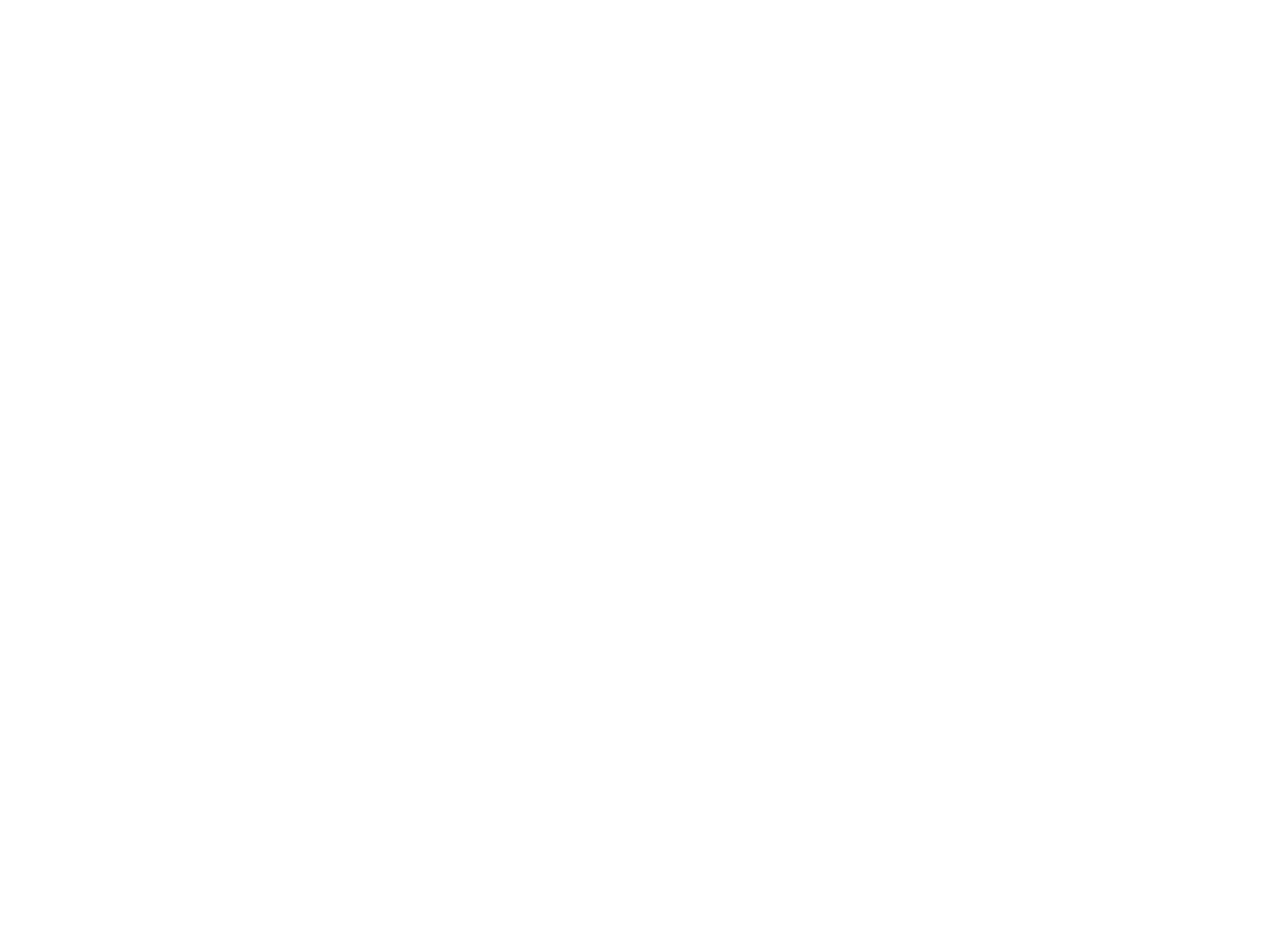
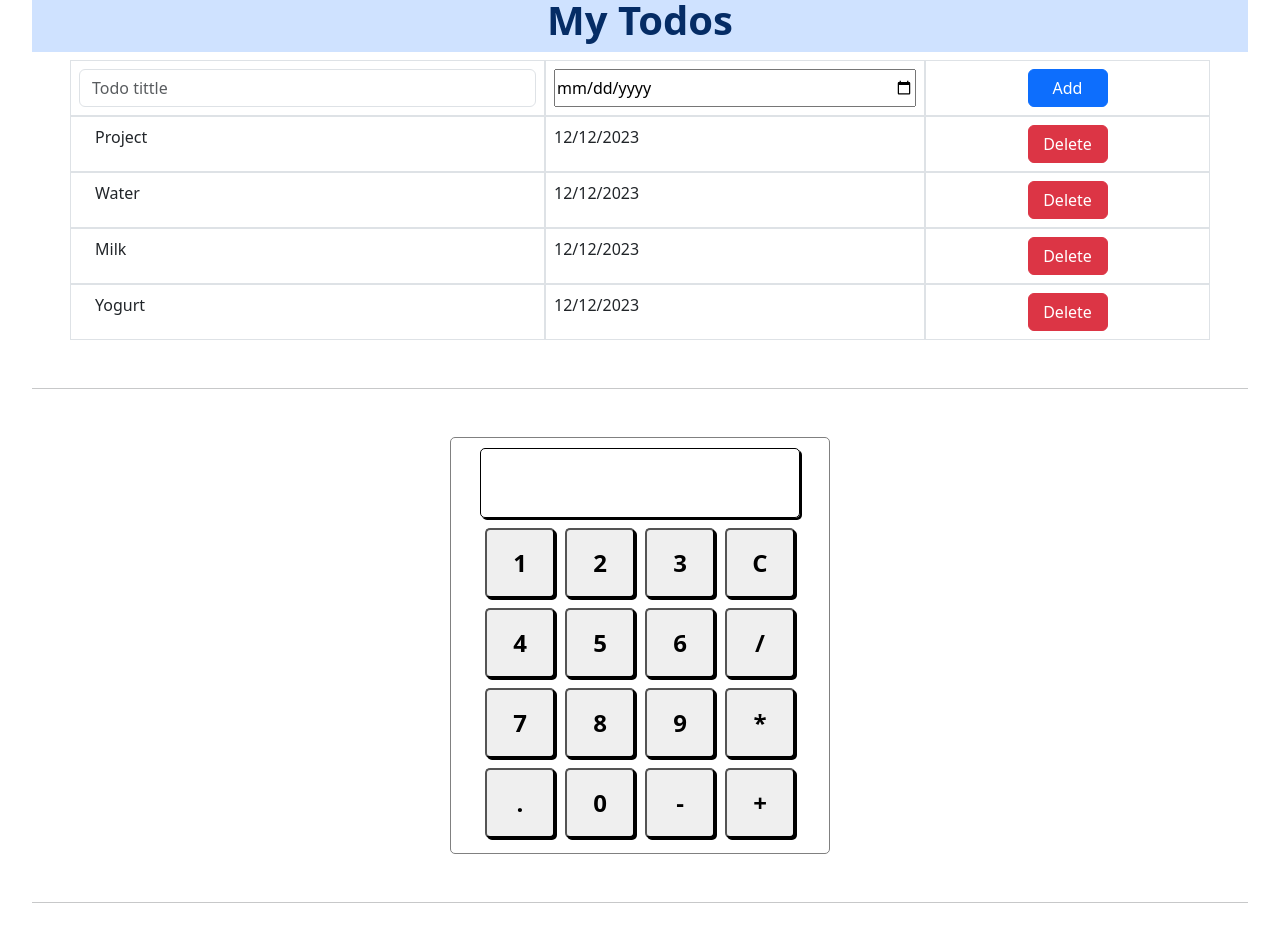
Before and after one commit to AS007R/React, a React (Vite) app in the folder my-clock/: page / in a window 1280 px wide. Shown: the part 620-1562 px from the top of the page. Before the commit the page ends 800 px from the top, so only its background shows below. Built offline with nearby package versions, Linux system fonts and the light colour scheme.

Commit message:
React components and map function practiced with todo list and calculator gui projects.

```diff
--- a/my-clock/src/App.css
+++ b/my-clock/src/App.css
@@ -10,3 +10,6 @@
   font-size: larger;
   color: brown;
 }
+.btn-width{
+  width: 80px;
+}
--- a/my-clock/src/App.tsx
+++ b/my-clock/src/App.tsx
@@ -4,6 +4,8 @@
 import Time from "./components/Time";
 import ClockHeading from "./components/ClockHeading";
 import HealthyFood from "./components/HealthyFood";
+import Todo from "./components/todo/Todo";
+import Calculator from "./components/calculator/calculator";
 function App() {
   return (
     <>
@@ -13,6 +15,12 @@
       <hr className="my-5" />
       <HealthyFood />
       <hr className="my-5" />
+      <Todo />
+      <hr className="my-5" />
+
+      <Calculator />
+
+      <hr className="my-5" />
     </>
   );
 }
--- a/my-clock/src/components/HealthyFood.tsx
+++ b/my-clock/src/components/HealthyFood.tsx
@@ -1,13 +1,33 @@
+"use client";
+import { useState } from "react";
 const HealthyFood = () => {
+  const [show, setShow] = useState(true);
+
   const foods: string[] = ["Green Vegitables", "Rice", "Milk", "Salad", "Dal"];
+  function clickHealth() {
+    setShow(!show);
+  }
+
   return (
     <>
-      <h1 className="fw-bold ">healthy Foods</h1>
-      <ul className="list-group">
-        {foods.map((item) => (
-          <li className="list-group-item">{item}</li>
-        ))}
-      </ul>
+      <h1
+        className="fw-bold "
+        style={{ cursor: "pointer" }}
+        onClick={clickHealth}
+      >
+        Healthy Foods
+      </h1>
+      {show ? (
+        <ul className="list-group">
+          {foods.map((item) => (
+            <li key={item} className="list-group-item">
+              {item}
+            </li>
+          ))}
+        </ul>
+      ) : (
+        <p>Want to see Healty Foods</p>
+      )}
     </>
   );
 };
--- /dev/null
+++ b/my-clock/src/components/calculator/Calculator.module.css
@@ -0,0 +1,31 @@
+.calc {
+  width: 380px;
+  border: 1px solid gray;
+  margin-left: auto;
+  margin-right: auto;
+  border-radius: 5px;
+  padding: 10px;
+}
+.display{
+  width: 320px;
+  margin: auto;
+  margin-bottom: 5px;
+  height: 70px;
+  border: 1px solid black;
+  font-size: x-large;
+  border-radius: 5px;
+  color: black;
+  text-align: left;
+  padding: 5px;
+  box-shadow: 2px 2px;
+}
+.btnCalc{
+  width: 70px;
+  height: 70px;
+  border-radius: 5px;
+  margin: 5px;
+  font-size: x-large;
+  font-weight: bold;
+  box-shadow: 2px 2px;
+
+}
--- /dev/null
+++ b/my-clock/src/components/calculator/Calculator.tsx
@@ -0,0 +1,36 @@
+import styles from "./Calculator.module.css";
+
+const Calculator = () => {
+  const btnText = [
+    "1",
+    "2",
+    "3",
+    "C",
+    "4",
+    "5",
+    "6",
+    "/",
+    "7",
+    "8",
+    "9",
+    "*",
+    ".",
+    "0",
+    "-",
+    "+",
+  ];
+  return (
+    <div className={styles.calc}>
+      <div>
+        <p className={styles.display}></p>
+      </div>
+      <div className="d-flex flex-row justify-content-center flex-wrap    ">
+        {btnText.map((item) => (
+          <button className={styles.btnCalc}>{item}</button>
+        ))}
+      </div>
+    </div>
+  );
+};
+
+export default Calculator;
--- /dev/null
+++ b/my-clock/src/components/todo/AddTodo.tsx
@@ -0,0 +1,27 @@
+function AddTodo() {
+  return (
+    <>
+      <div className="container">
+        <div className="row">
+          <div className="col-5 border p-2 ">
+            <input
+              type="text"
+              className="form-control"
+              placeholder="Todo tittle"
+            />
+          </div>
+          <div className="col-4 border item-center  p-2 ">
+            <input className="w-100 h-100 " type="date" />
+          </div>
+          <div className="col-3 border p-2 ">
+            <button type="button" className="btn btn-primary  btn-width ">
+              Add
+            </button>
+          </div>
+        </div>
+      </div>
+    </>
+  );
+}
+
+export default AddTodo;
--- /dev/null
+++ b/my-clock/src/components/todo/Todo.tsx
@@ -0,0 +1,34 @@
+import AddTodo from "./AddTodo";
+import TodoItems from "./TodoItems";
+
+function Todo() {
+  const todoItems = [
+    {
+      name: "Project",
+      dueDate: "12/12/2023",
+    },
+    {
+      name: "Water",
+      dueDate: "12/12/2023",
+    },
+    {
+      name: "Milk",
+      dueDate: "12/12/2023",
+    },
+    {
+      name: "Yogurt",
+      dueDate: "12/12/2023",
+    },
+  ];
+  return (
+    <>
+      <h1 className="bg-primary-subtle py-2 fw-bold text-primary-emphasis ">
+        My Todos
+      </h1>
+      <AddTodo />
+      <TodoItems todoList={todoItems} />
+    </>
+  );
+}
+
+export default Todo;
--- /dev/null
+++ b/my-clock/src/components/todo/TodoItems.tsx
@@ -0,0 +1,32 @@
+type typeTodo = {
+  name: string;
+  dueDate: string;
+};
+
+type typeTodoProp = {
+  todoList: typeTodo[];
+};
+
+function TodoItems({ todoList }: typeTodoProp) {
+  return (
+    <>
+      {todoList.map((item: typeTodo) => (
+        <div key={item.name} className="container">
+          <div className="row">
+            <div className="col-5 border text-start px-4  p-2 ">
+              {item.name}
+            </div>
+            <div className="col-4 border text-start  p-2 ">{item.dueDate}</div>
+            <div className="col-3 border p-2 ">
+              <button type="button" className="btn btn-danger  btn-width ">
+                Delete
+              </button>
+            </div>
+          </div>
+        </div>
+      ))}
+    </>
+  );
+}
+
+export default TodoItems;
```
